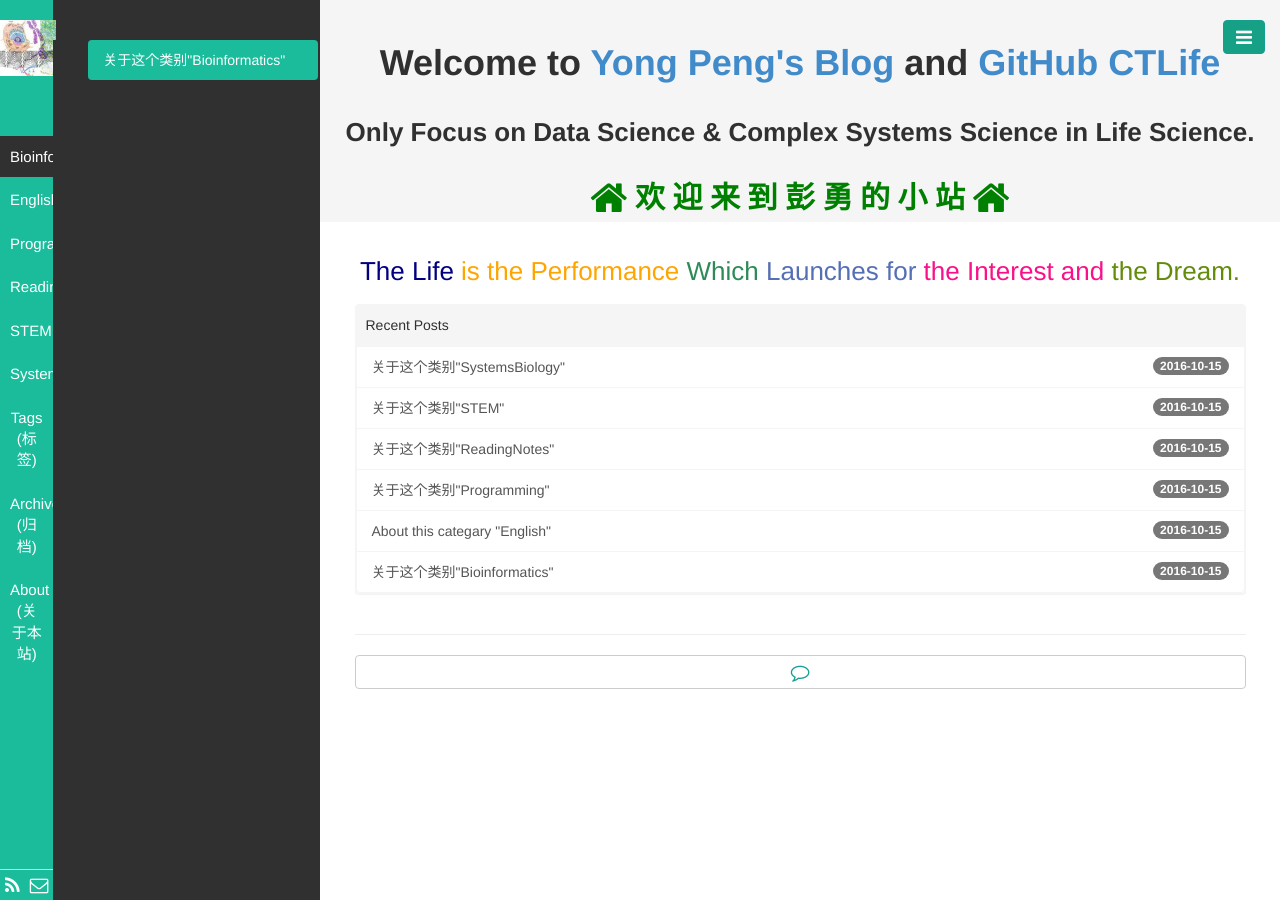
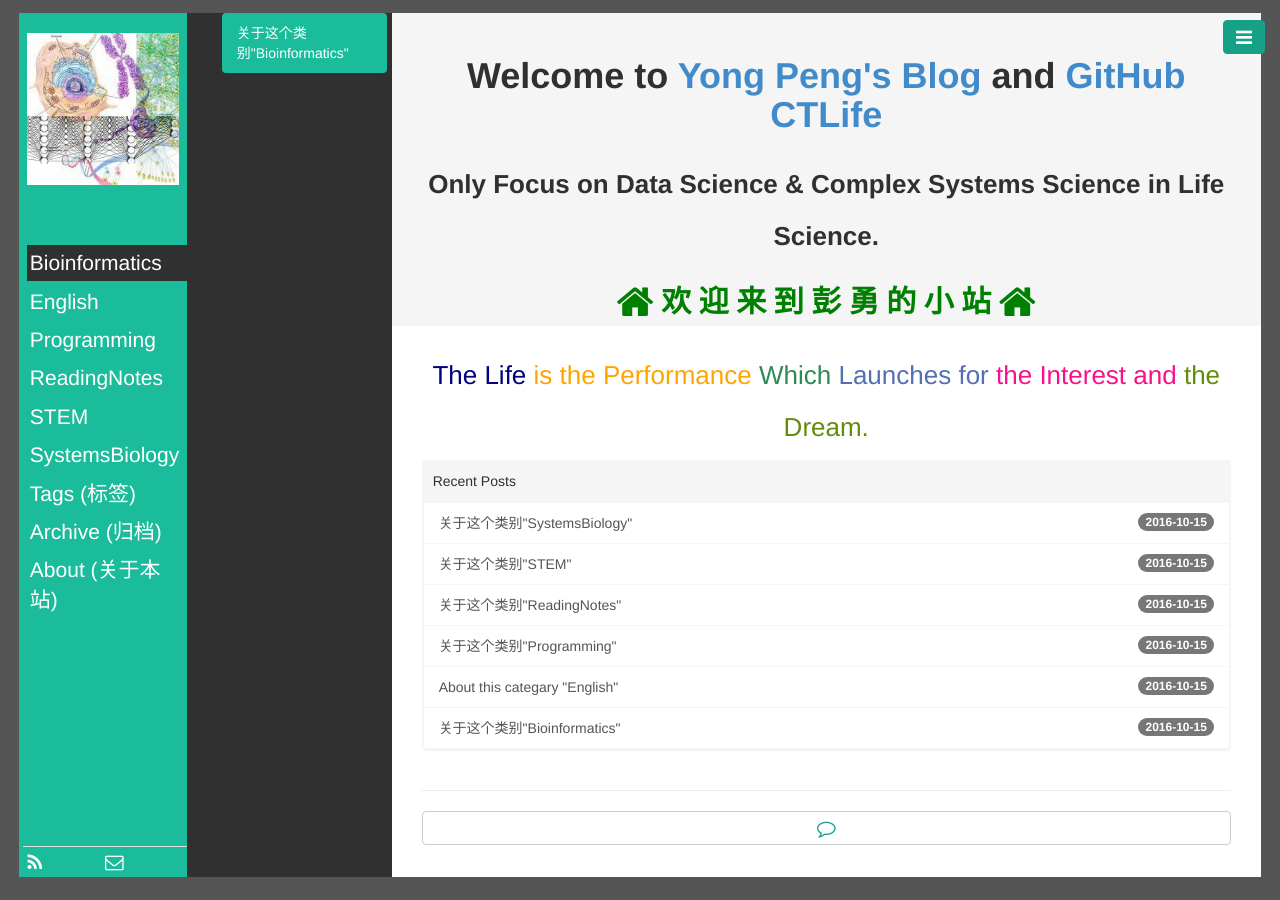
Before and after one commit to CTLife/CTLife.github.io, a Jekyll site: the page built from index.html, in a window 1280 px wide. Built offline with Jekyll 4.4.1, drawn with Linux system fonts in a browser that asks for light colours; Markdown is read by kramdown in place of the engine named in the settings; the list of posts is cut into pages by our own code.

Commit message:
Update base.css

```diff
--- a/public/css/base.css
+++ b/public/css/base.css
@@ -1,40 +1,39 @@
 /* 页面配置 */
 .container {
-  width: 100%;
-  height: 100%;
+  width: 97%;
+  height: 96%;
+  margin-top: 1%;
 }
 body, html {
-  margin: 0px;
+  margin: 0%;
   height: 100%;
-  overflow: hidden;
-  background-color: #303030;
+  overflow: auto;
+  background-color: #555555;
 }
 .row {
   height: 100%;
 }
 /* 导航栏 + 目录栏 */
 .aside {
+  width: 30%;
   height: 100%;
 }
 /* 左侧导航栏 */
 .aside1 {
-  /*background-color: #1f2c39;*/
   background-color: #1abc9c;
-  /*background-image: url(/public/img/bg_grid.jpg);*/
+  width: 45%;
   height: 100%;
-  padding-left: 0px;
-  padding-right: 0px;
-  text-align: center;
-  /*box-shadow: inset -15px 0 20px -15px #77AEF4;*/
+  padding-left: 2%;
+  padding-right: 0%;
+  text-align: left;
 }
 .aside1 > .nav > li > a {
   padding-left: 0px;
   padding-right: 0px;
   border-radius: 0px;
   color: #fff;
-  font-size: 15px;
-  padding: 10px 10px;
-
+  font-size: 150%;
+  padding: 2%   2%;
 }
 
 .aside1> .nav > li > a:hover {
@@ -44,36 +43,35 @@ body, html {
 
 .aside1 > .nav-pills>li.active>a ,.nav-pills>li.active>a:hover,.nav-pills>li.active>a:focus {
   color: #fff;
-  /*background-color: #fafaf6;*/
-  /*background-image: url(/public/img/body_bg.jpg);*/
   background-color: #303030;
 }
 
-.avatar {
-  width: 56px;
-  /*height: 90px;*/
-  border: 0px solid #fff;
+.avatar {  /* 顶部图片 */
+  width: 95%;
+  border: 2px solid #fff;
 }
+.img_center{
+  text-align:center;
+}
+
 .aside1_bottom {
   width: 100%;
   position: absolute;
   bottom: 0px;
-  left: 0px;
+  left: 2%;
 }
 .aside1_bottom > .table {
   margin-bottom: 0px;
 }
 /* 中部目录栏 */
 .aside2 {
-  /*background-color: #fafaf6;*/
-  /*background-image: url(/public/img/body_bg.jpg);*/
-
   background-color: #303030;
+  width: 55%;
   height: 100%;
-  border-right: 2px solid #303030;
+  border-right: 5px solid #303030;
   overflow-y: auto;
-  font-color: #fff;
-  margin-top: 40px;
+  color: #fff;
+  margin-top: 0px;
 }
 
 /* 右侧内容栏 */
```
